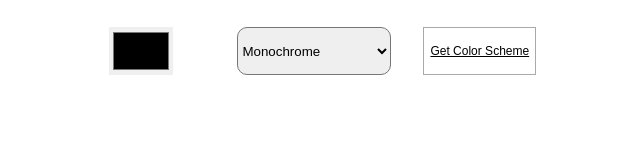
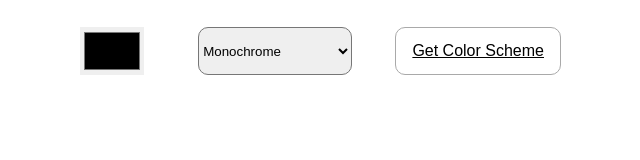
Before and after one commit to ChloeCM/color-scheme-generator, a plain HTML site: page index.html in a window 1280 px wide. Shown: the whole page, without its empty margins (330-970 px from the left). Drawn offline with Linux system fonts and the light colour scheme.

Commit message:
Updated index.css adding in media queries for tablet and desktops devices. Using the DRY method so my code is not repeating itself in parts.

```diff
--- a/index.css
+++ b/index.css
@@ -7,28 +7,34 @@ html {
 
 /* Main Feature - Navigation Bar */
 nav {
-  display: flex;
   padding: 1.4rem 0.4rem 1.6rem 0;
   gap: 5px;
+}
+
+nav,
+.nav-inner {
+  display: flex;
 }
 
 .nav-inner {
   width: 100%;
   margin: 5px;
-  display: flex;
   justify-content: center;
   gap: 0.5rem;
 }
 
+#color-scheme-mood,
+button {
+  border-radius: 10px;
+}
+
 #color-scheme-mood {
   height: 2.125rem;
-  border-radius: 10px;
 }
 
 input {
   border: none;
   height: 2.125rem;
-  cursor: pointer;
 }
 
 button {
@@ -36,6 +42,16 @@ button {
   text-decoration: underline;
   background: white;
   border: 1px #a9a9a9 solid;
+}
+
+button:hover {
+  background: rgb(154, 49, 211);
+  color: white;
+}
+
+input,
+#color-scheme-mood,
+button {
   cursor: pointer;
 }
 
@@ -68,7 +84,7 @@ button {
 
 @media (min-width: 768px) {
   .nav-inner {
-    gap: 2rem;
+    gap: 1.7rem;
   }
 
   input {
@@ -78,5 +94,24 @@ button {
 
   #color-scheme-mood {
     height: 3rem;
+    margin-right: 1rem;
+  }
+
+  button {
+    font-size: 1rem;
+    padding: 0.7rem 1rem;
+  }
+
+  .color-wrapper {
+    height: 560px;
+  }
+
+  .color-box {
+    height: 500px;
+  }
+
+  .hex-code {
+    padding-top: 0.8rem;
+    font-size: 1.4rem;
   }
 }
```
